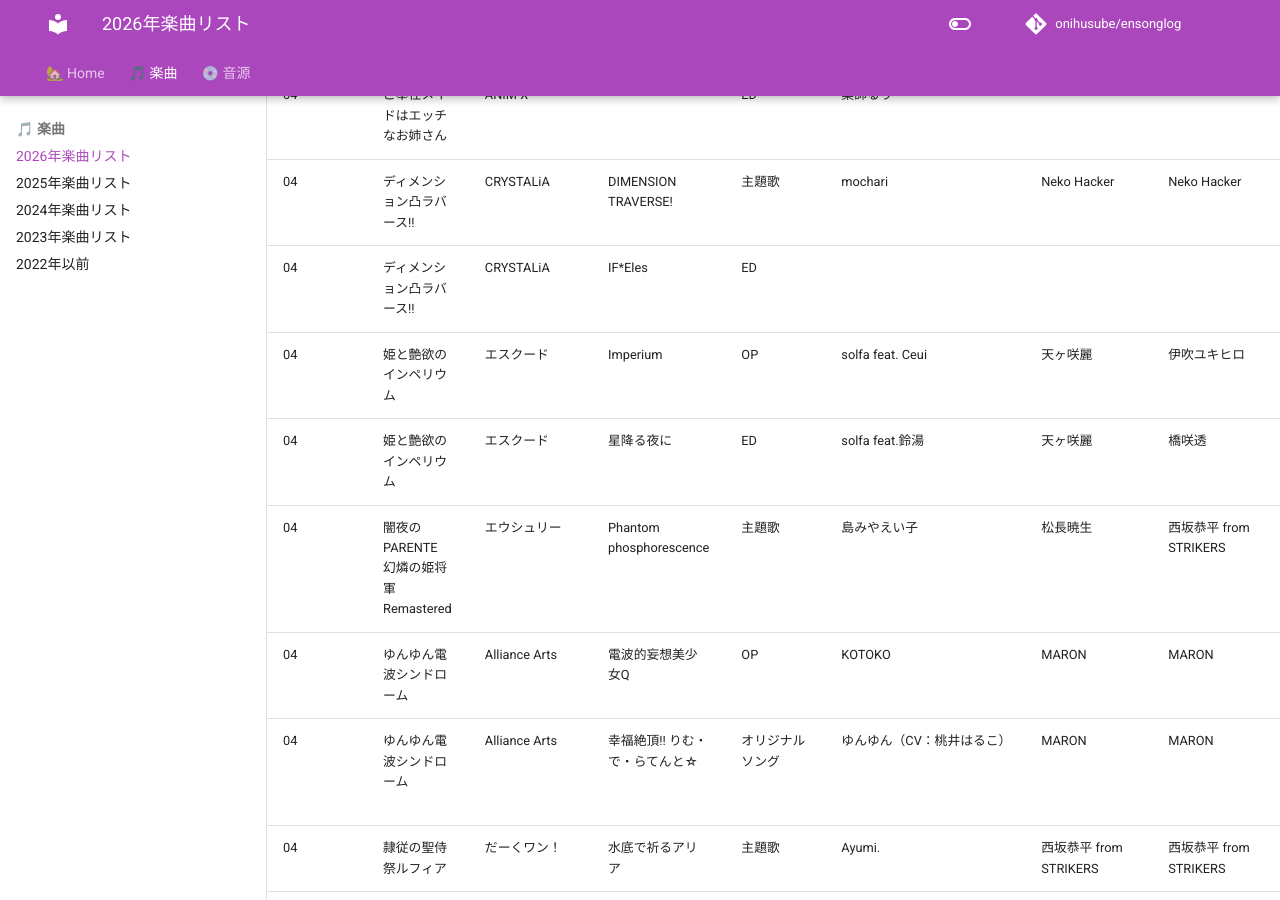
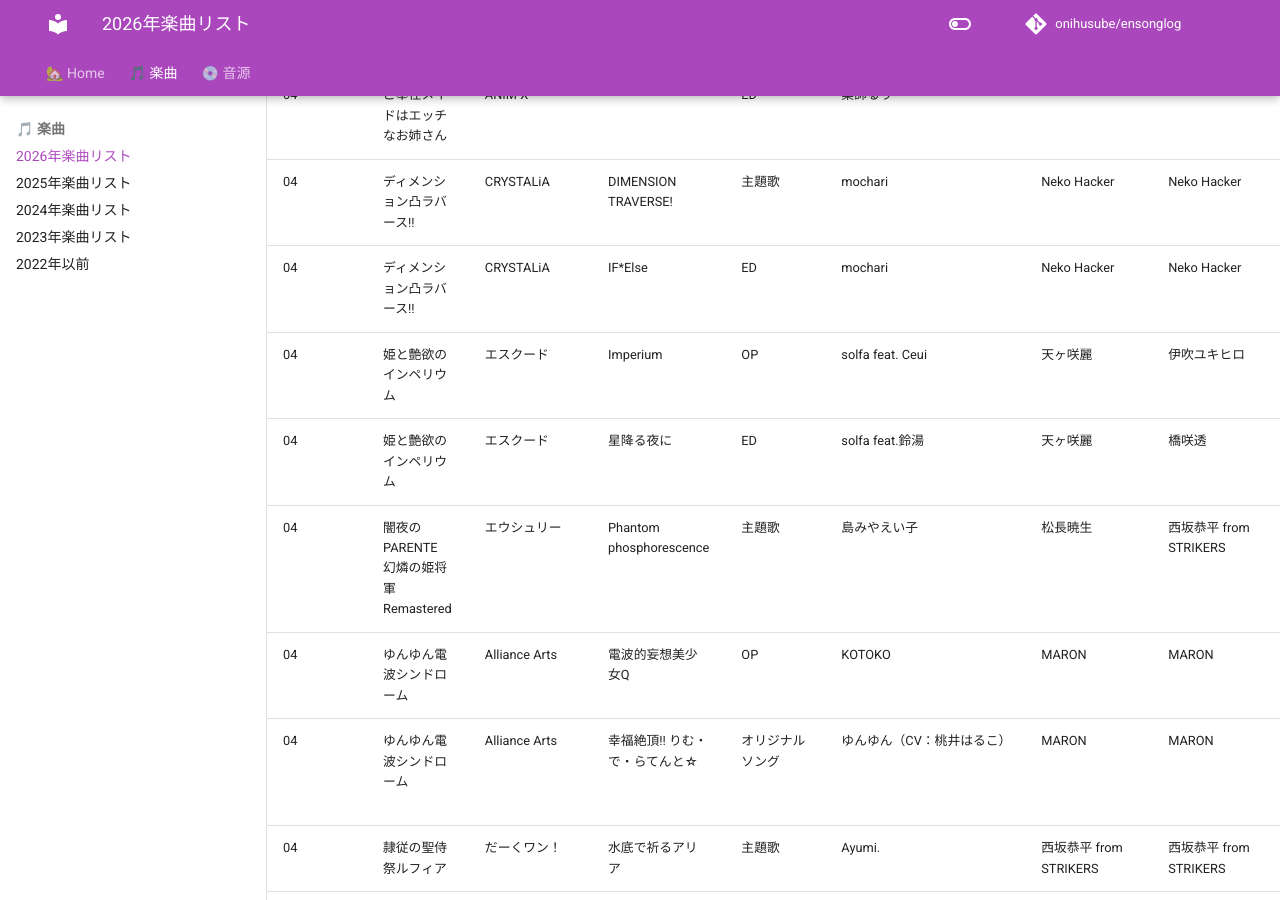
Before and after one commit to onihusube/ensonglog, an MkDocs documentation site: the page built from docs/2026/楽曲.md, in a window 1280 px wide and 900 px high, scrolled down 8007 px. Built offline with MkDocs 1.6.1 and Material for MkDocs 9.7.7, drawn with Linux system fonts in a browser that asks for light colours; emoji names are drawn with the system emoji font; comment, search, counter and statistics services are not loaded.

Commit message:
IF*Elseの詳細追記

```diff
--- a/docs/2026/楽曲.md
+++ b/docs/2026/楽曲.md
@@ -85,7 +85,7 @@ search:
 | 04<!--/24--> | ご奉仕メイドはエッチなお姉さん | ANIM X | スカートふわり | OP | 薬師るり | 薬師るり | 薬師るり | 根本克則（KParaMUSIC） | | | [HP](https://hs-crowd.co.jp/anim/product/pro_pc/pc092/) |
 | 04<!--/24--> | ご奉仕メイドはエッチなお姉さん | ANIM X |  | ED | 薬師るり |  |  |  |  |  | |
 | 04<!--/24--> | ディメンション凸ラバース!! | CRYSTALiA | DIMENSION TRAVERSE! | 主題歌 | mochari | Neko Hacker | Neko Hacker | Neko Hacker | 豪華版特典OST | | [:fontawesome-brands-youtube:](https://www.youtube.com/watch?v=EIKbzJeXBdc) [:fontawesome-brands-youtube:](https://x.com/CRYSTALiA_AC/status/2027326592964546946) |
-| 04<!--/24--> | ディメンション凸ラバース!! | CRYSTALiA | IF*Eles | ED |  |  |  |  | 豪華版特典OST | | |
+| 04<!--/24--> | ディメンション凸ラバース!! | CRYSTALiA | IF*Else | ED | mochari | Neko Hacker | Neko Hacker | Neko Hacker | 豪華版特典OST | | |
 | 04<!--/24--> | 姫と艶欲のインペリウム | エスクード | Imperium | OP | solfa feat. Ceui | 天ヶ咲麗 | 伊吹ユキヒロ | 伊吹ユキヒロ | [🎵🔗](https://www.escude.co.jp/product/imperium/shop_guide.html#shop_01_op) オリジナルサウンドトラック | | |
 | 04<!--/24--> | 姫と艶欲のインペリウム | エスクード | 星降る夜に | ED | solfa feat.鈴湯 | 天ヶ咲麗 | 橋咲透 | 橋咲透 | [🎵🔗](https://www.escude.co.jp/product/imperium/shop_guide.html#shop_01_ed) オリジナルサウンドトラック | | |
 | 04<!--/24--> | 闇夜のPARENTE 幻燐の姫将軍Remastered | エウシュリー | Phantom phosphorescence | 主題歌 | 島みやえい子 | 松長暁生 | 西坂恭平  from STRIKERS | 西坂恭平  from STRIKERS |  |  | [:fontawesome-brands-youtube:](https://www.youtube.com/watch?v=5h8f_jRkeFQ) |
```
